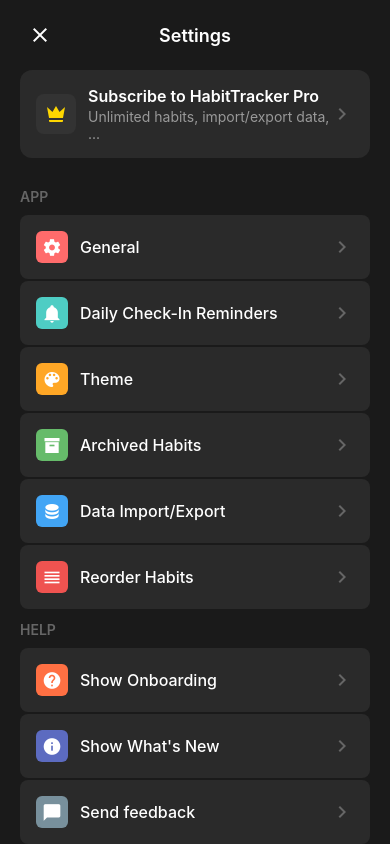
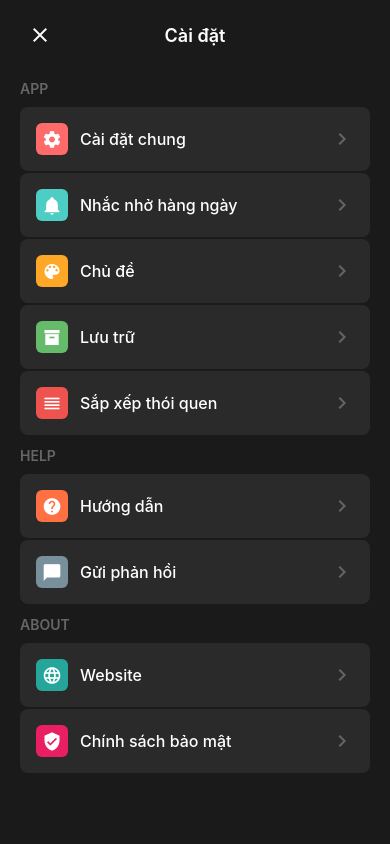
Before and after one commit to vietunitydev/React-HabitTracker, a React Native app: screen /Settings in a window 390 px wide. Shown: the top 844 px of the page. Built offline with nearby package versions, Linux system fonts and the light colour scheme.

Commit message:
- change to vietnamese

```diff
--- a/src/screens/ChooseIconImage.js
+++ b/src/screens/ChooseIconImage.js
@@ -58,6 +58,19 @@
     ]
   };
 
+  const vietnamese = {
+    General: "Chung",
+    Health: "Sức khỏe",
+    Fitness: "Thể chất",
+    Productivity: "Năng suất",
+    Learning: "Học tập",
+    Mindfulness: "Chánh niệm",
+    Social: "Xã hội",
+    Creativity: "Sáng tạo",
+    Finance: "Tài chính",
+    Career: "Công việc"
+  };
+
   const categories = Object.keys(iconCategories);
 
   const handleIconSelect = (icon) => {
@@ -84,7 +97,7 @@
           onPress={() => navigation.goBack()}>
           <Icon name="arrow-left" size={24} color="#fff" />
         </TouchableOpacity>
-        <Text style={styles.title}>Choose Icon</Text>
+        <Text style={styles.title}>Chọn biểu tượng</Text>
         <View style={styles.headerSpacer} />
       </View>
 
@@ -102,7 +115,7 @@
                 styles.categoryTabText,
                 selectedCategory === category && styles.selectedCategoryTabText,
               ]}>
-                {category}
+                {vietnamese[category]}
               </Text>
             </TouchableOpacity>
           ))}
--- a/src/screens/HomeScreen.js
+++ b/src/screens/HomeScreen.js
@@ -363,9 +363,9 @@
                   >
                       <Icon name="cog" size={24} color="#fff" />
                   </TouchableOpacity>
-                  <Text style={styles.appTitle}>Habit Tracker</Text>
+                  <Text style={styles.appTitle}>HabitHub</Text>
               </View>
-
+              HabitHub
               <View style={styles.headerActions}>
                   <TouchableOpacity style={styles.proButton}>
                       <Text style={styles.proButtonText}>PRO</Text>
--- a/src/screens/SettingsScreen.js
+++ b/src/screens/SettingsScreen.js
@@ -31,25 +31,25 @@
                     onPress={() => navigation.goBack()}>
                     <Icon name="close" size={24} color="#fff" />
                 </TouchableOpacity>
-                <Text style={styles.title}>Settings</Text>
+                <Text style={styles.title}>Cài đặt</Text>
                 <View style={styles.headerSpacer} />
             </View>
 
             <ScrollView style={styles.content}>
-                <View style={styles.section}>
-                    <View style={styles.proSection}>
-                        <View style={styles.proIcon}>
-                            <Icon name="crown" size={24} color="#FFD700" />
-                        </View>
-                        <View style={styles.proText}>
-                            <Text style={styles.proTitle}>Subscribe to HabitTracker Pro</Text>
-                            <Text style={styles.proSubtitle}>
-                                Unlimited habits, import/export data, ...
-                            </Text>
-                        </View>
-                        <Icon name="chevron-right" size={24} color="#666" />
-                    </View>
-                </View>
+                {/*<View style={styles.section}>*/}
+                {/*    <View style={styles.proSection}>*/}
+                {/*        <View style={styles.proIcon}>*/}
+                {/*            <Icon name="crown" size={24} color="#FFD700" />*/}
+                {/*        </View>*/}
+                {/*        <View style={styles.proText}>*/}
+                {/*            <Text style={styles.proTitle}>Đăng ký HabitHub Pro</Text>*/}
+                {/*            <Text style={styles.proSubtitle}>*/}
+                {/*                Không giới hạn thói quen, thông báo, ...*/}
+                {/*            </Text>*/}
+                {/*        </View>*/}
+                {/*        <Icon name="chevron-right" size={24} color="#666" />*/}
+                {/*    </View>*/}
+                {/*</View>*/}
 
                 <View style={styles.sectionHeader}>
                     <Text style={styles.sectionTitle}>App</Text>
@@ -57,37 +57,31 @@
 
                 <SettingItem
                     icon="cog"
-                    title="General"
+                    title="Cài đặt chung"
                     iconColor="#FF6B6B"
                 />
 
                 <SettingItem
                     icon="bell"
-                    title="Daily Check-In Reminders"
+                    title="Nhắc nhở hàng ngày"
                     iconColor="#4ECDC4"
                 />
 
                 <SettingItem
                     icon="palette"
-                    title="Theme"
+                    title="Chủ đề"
                     iconColor="#FFA726"
                 />
 
                 <SettingItem
                     icon="archive"
-                    title="Archived Habits"
+                    title="Lưu trữ"
                     iconColor="#66BB6A"
                 />
 
                 <SettingItem
-                    icon="database"
-                    title="Data Import/Export"
-                    iconColor="#42A5F5"
-                />
-
-                <SettingItem
                     icon="reorder-horizontal"
-                    title="Reorder Habits"
+                    title="Sắp xếp thói quen"
                     iconColor="#EF5350"
                 />
 
@@ -97,19 +91,13 @@
 
                 <SettingItem
                     icon="help-circle"
-                    title="Show Onboarding"
+                    title="Hướng dẫn"
                     iconColor="#FF7043"
                 />
 
                 <SettingItem
-                    icon="information"
-                    title="Show What's New"
-                    iconColor="#5C6BC0"
-                />
-
-                <SettingItem
                     icon="message"
-                    title="Send feedback"
+                    title="Gửi phản hồi"
                     iconColor="#78909C"
                 />
 
@@ -124,14 +112,8 @@
                 />
 
                 <SettingItem
-                    icon="twitter"
-                    title="Follow on X"
-                    iconColor="#1DA1F2"
-                />
-
-                <SettingItem
                     icon="shield-check"
-                    title="Privacy Policy"
+                    title="Chính sách bảo mật"
                     iconColor="#E91E63"
                 />
             </ScrollView>
```
